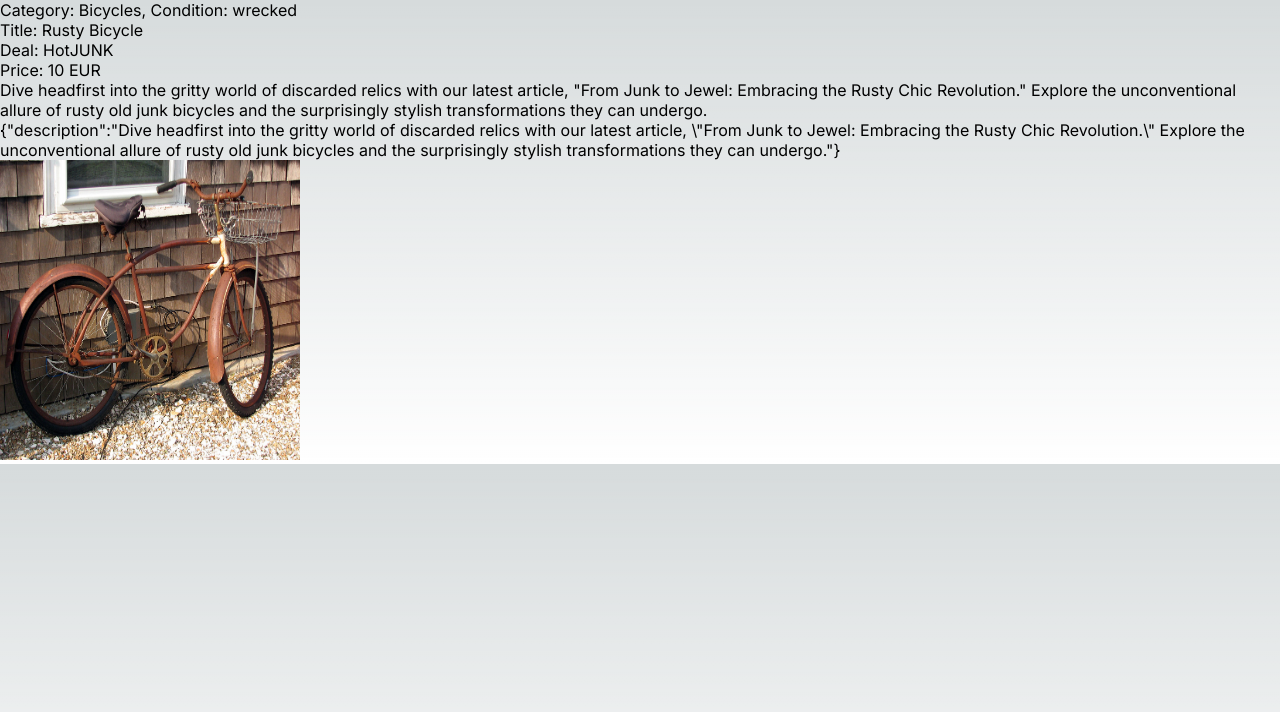
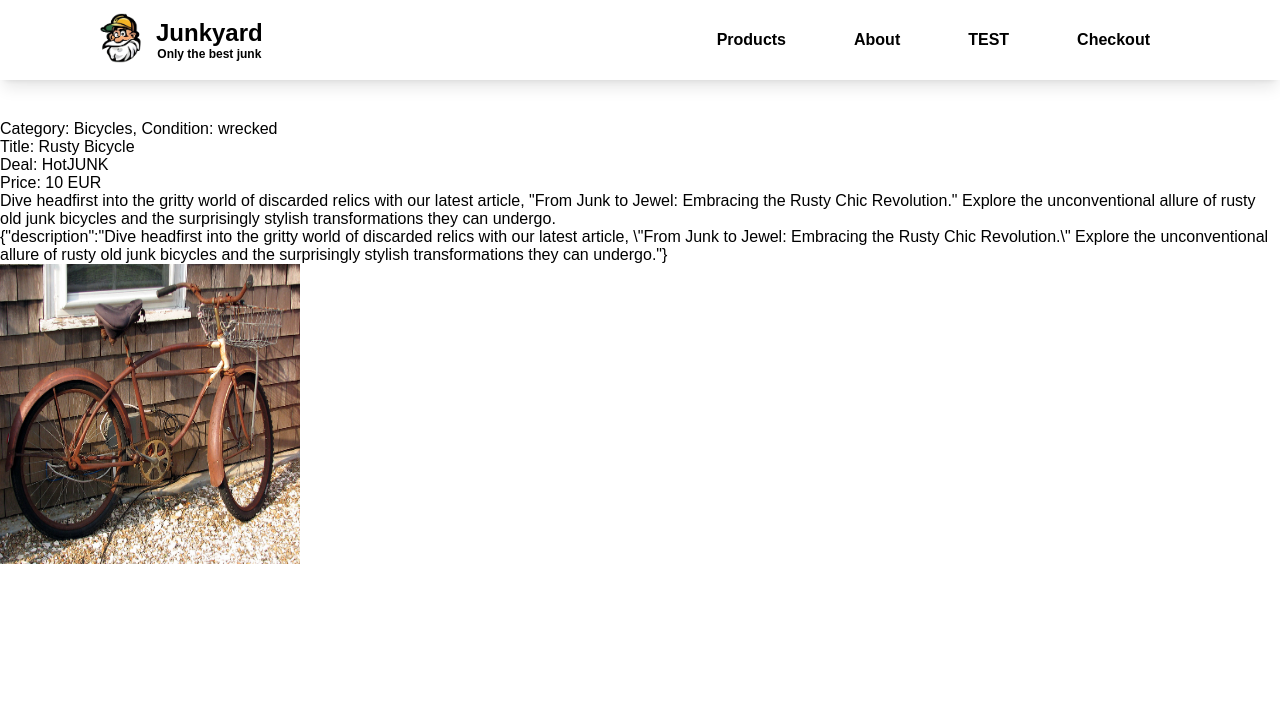
Before and after one commit to shlareut/next-ecommerce-store, a Next.js app: page /productDetails/1 in a window 1280 px wide. Shown: the top 712 px of the page. Built offline with nearby package versions, Linux system fonts and the light colour scheme.

Commit message:
Add navbar

```diff
--- /dev/null
+++ b/app/Button.js
@@ -0,0 +1,6 @@
+import React from 'react';
+import styles from './Button.module.scss';
+
+export default function Button(props) {
+  return <button className={styles.button}>{props.text}</button>;
+}
--- /dev/null
+++ b/app/Button.module.scss
@@ -0,0 +1,16 @@
+.button {
+  padding: 14px 34px;
+  border: 0px;
+  color: black;
+  width: fit-content;
+  background-color: transparent;
+  border-color: #27272a;
+  font-size: 16px;
+  font-weight: 600;
+  border-radius: 8px;
+  box-shadow: none;
+  &:hover {
+    transform: translateY(-0.375rem);
+    background-color: #e5e5e5;
+  }
+}
--- /dev/null
+++ b/app/Navbar.js
@@ -0,0 +1,35 @@
+import Image from 'next/image';
+import React from 'react';
+import logo from '../public/logo/logo2.jpeg';
+import Button from './Button';
+import styles from './Navbar.module.scss';
+
+export default function Navbar() {
+  return (
+    <div className={styles.navbar}>
+      <div className={styles.logo}>
+        <div>
+          <Image alt="logo" src={logo} width={50} />
+        </div>
+        <div className={styles.logoText}>
+          <h1 className={styles.logoTitle}>Junkyard</h1>
+          <h2 className={styles.logoSubTitle}>Only the best junk</h2>
+        </div>
+      </div>
+      <ul className={styles.linkList}>
+        <li>
+          <Button text="Products" />
+        </li>
+        <li>
+          <Button text="About" />
+        </li>
+        <li>
+          <Button text="TEST" />
+        </li>
+        <li>
+          <Button text="Checkout" />
+        </li>
+      </ul>
+    </div>
+  );
+}
--- /dev/null
+++ b/app/Navbar.module.scss
@@ -0,0 +1,31 @@
+.navbar {
+  display: flex;
+  flex-direction: row;
+  justify-content: space-between;
+  height: 100%;
+}
+
+.logo {
+  display: flex;
+  flex-direction: row;
+  align-self: center;
+  gap: 10px;
+}
+
+.logoText {
+  display: flex;
+  flex-direction: column;
+  justify-content: center;
+  align-items: center;
+}
+
+.logoSubTitle {
+  font-size: 12px;
+}
+
+.linkList {
+  list-style-type: none;
+  display: flex;
+  flex-direction: row;
+  align-self: center;
+}
--- a/app/globals.css
+++ /dev/null
@@ -1,107 +0,0 @@
-:root {
-  --max-width: 1100px;
-  --border-radius: 12px;
-  --font-mono: ui-monospace, Menlo, Monaco, "Cascadia Mono", "Segoe UI Mono",
-    "Roboto Mono", "Oxygen Mono", "Ubuntu Monospace", "Source Code Pro",
-    "Fira Mono", "Droid Sans Mono", "Courier New", monospace;
-
-  --foreground-rgb: 0, 0, 0;
-  --background-start-rgb: 214, 219, 220;
-  --background-end-rgb: 255, 255, 255;
-
-  --primary-glow: conic-gradient(
-    from 180deg at 50% 50%,
-    #16abff33 0deg,
-    #0885ff33 55deg,
-    #54d6ff33 120deg,
-    #0071ff33 160deg,
-    transparent 360deg
-  );
-  --secondary-glow: radial-gradient(
-    rgba(255, 255, 255, 1),
-    rgba(255, 255, 255, 0)
-  );
-
-  --tile-start-rgb: 239, 245, 249;
-  --tile-end-rgb: 228, 232, 233;
-  --tile-border: conic-gradient(
-    #00000080,
-    #00000040,
-    #00000030,
-    #00000020,
-    #00000010,
-    #00000010,
-    #00000080
-  );
-
-  --callout-rgb: 238, 240, 241;
-  --callout-border-rgb: 172, 175, 176;
-  --card-rgb: 180, 185, 188;
-  --card-border-rgb: 131, 134, 135;
-}
-
-@media (prefers-color-scheme: dark) {
-  :root {
-    --foreground-rgb: 255, 255, 255;
-    --background-start-rgb: 0, 0, 0;
-    --background-end-rgb: 0, 0, 0;
-
-    --primary-glow: radial-gradient(rgba(1, 65, 255, 0.4), rgba(1, 65, 255, 0));
-    --secondary-glow: linear-gradient(
-      to bottom right,
-      rgba(1, 65, 255, 0),
-      rgba(1, 65, 255, 0),
-      rgba(1, 65, 255, 0.3)
-    );
-
-    --tile-start-rgb: 2, 13, 46;
-    --tile-end-rgb: 2, 5, 19;
-    --tile-border: conic-gradient(
-      #ffffff80,
-      #ffffff40,
-      #ffffff30,
-      #ffffff20,
-      #ffffff10,
-      #ffffff10,
-      #ffffff80
-    );
-
-    --callout-rgb: 20, 20, 20;
-    --callout-border-rgb: 108, 108, 108;
-    --card-rgb: 100, 100, 100;
-    --card-border-rgb: 200, 200, 200;
-  }
-}
-
-* {
-  box-sizing: border-box;
-  padding: 0;
-  margin: 0;
-}
-
-html,
-body {
-  max-width: 100vw;
-  overflow-x: hidden;
-}
-
-body {
-  color: rgb(var(--foreground-rgb));
-  background: linear-gradient(
-      to bottom,
-      transparent,
-      rgb(var(--background-end-rgb))
-    )
-    rgb(var(--background-start-rgb));
-}
-
-a {
-  color: inherit;
-  text-decoration: none;
-}
-
-@media (prefers-color-scheme: dark) {
-  html {
-    color-scheme: dark;
-  }
-}
--- /dev/null
+++ b/app/globals.scss
@@ -0,0 +1,26 @@
+*,
+::after,
+::before {
+  margin: 0px;
+  padding: 0px;
+  box-sizing: border-box;
+  font-family: 'Be Vietnam Pro', sans-serif;
+}
+
+// Own styling
+
+nav {
+  height: 80px;
+  position: fixed;
+  width: 100%;
+  padding: 0px 96px;
+  font-size: 16px;
+  font-weight: 600;
+  box-shadow: 0 10px 15px -3px rgb(0 0 0 / 0.1), 0 4px 6px -4px rgb(0 0 0 / 0.1);
+  background-color: white;
+  z-index: 99;
+}
+
+header {
+  padding-bottom: 120px;
+}
--- a/app/layout.js
+++ b/app/layout.js
@@ -1,7 +1,8 @@
-import './globals.css';
+import './globals.scss';
 import { Metadata } from 'next';
 import { Inter } from 'next/font/google';
 import Image from 'next/image';
+import Navbar from './Navbar';
 
 const inter = Inter({ subsets: ['latin'] });
 
@@ -16,7 +17,14 @@ export const metadata = {
 export default function RootLayout({ children }) {
   return (
     <html lang="en">
-      <body className={inter.className}>{children}</body>
+      <body className={inter.className}>
+        <header>
+          <nav>
+            <Navbar />
+          </nav>
+        </header>
+        <main>{children}</main>
+      </body>
     </html>
   );
 }
--- a/app/page.js
+++ b/app/page.js
@@ -1,7 +1,7 @@
 import Image from 'next/image';
 import Link from 'next/link';
 import { getProductList } from './database/database';
-import styles from './page.module.css';
+import styles from './page.module.scss';
 
 export default function HomePage() {
   const products = getProductList();
```
Also changed, not shown: app/page.module.css (deleted, +0 -230 lines), app/page.module.scss (added).
